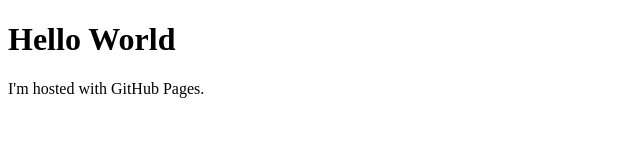
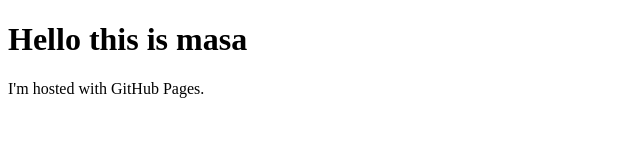
Before and after one commit to masa0219/masa0219.github.io, a plain HTML site: page index.html in a window 1280 px wide. Shown: the whole page, without its empty margins (0-640 px from the left). Drawn offline with Linux system fonts and the light colour scheme.

Commit message:
Update index.html

```diff
--- a/index.html
+++ b/index.html
@@ -1,7 +1,7 @@
 <!DOCTYPE html>
 <html>
 <body>
-<h1>Hello World</h1>
+<h1>Hello this is masa</h1>
 <p>I'm hosted with GitHub Pages.</p>
 </body>
 </html>
```
